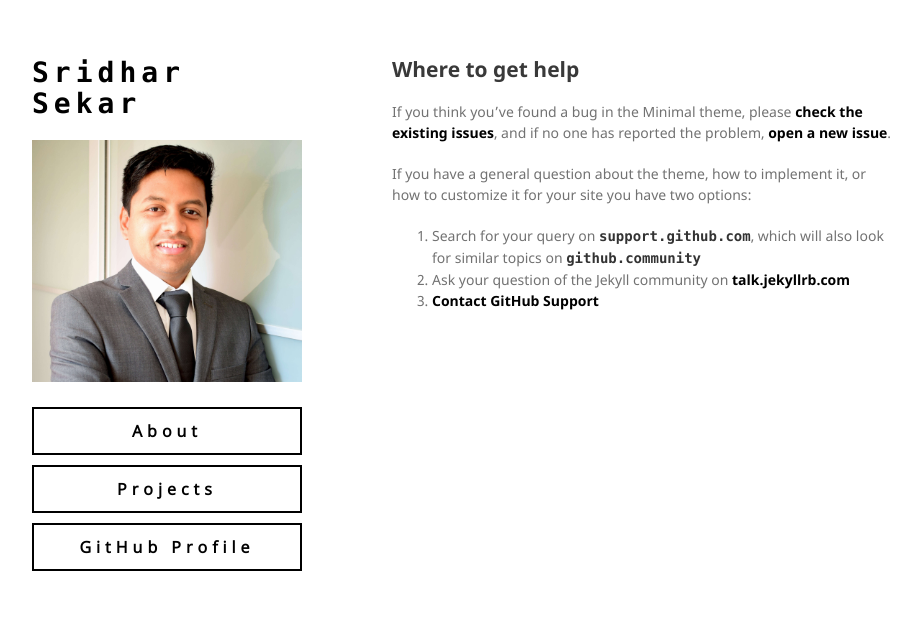
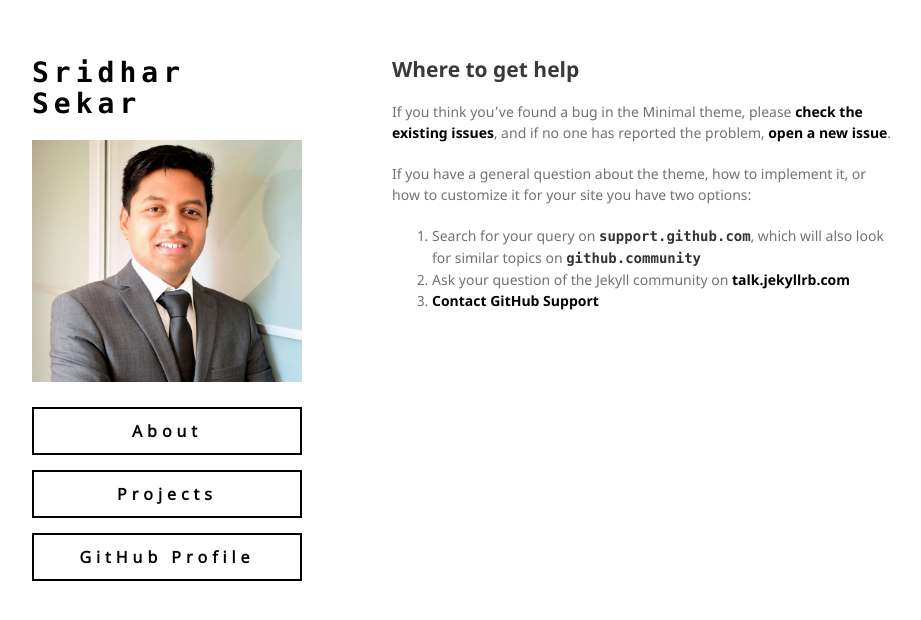
Before and after one commit to sridhar-portfolio/sridhar-portfolio.github.io, a Jekyll site: the page built from docs/SUPPORT.md, in a window 1280 px wide. Shown: the top 620 px of the page, without its empty margins (178-1099 px from the left). Built offline with Jekyll 4.4.1, drawn with Linux system fonts in a browser that asks for light colours; our own code applies the rules of GitHub Pages for plain Markdown files; the repository's description, which GitHub fills in, is left out.

Commit message:
Update jekyll-theme-minimal.scss

```diff
--- a/_sass/jekyll-theme-minimal.scss
+++ b/_sass/jekyll-theme-minimal.scss
@@ -308,7 +308,7 @@
   background-color: #fff;
   border: 2px solid #000;
   box-sizing: border-box;
-  margin-bottom: 10px;
+  margin-bottom: 15px;
   color: #000;
   cursor: pointer;
   display: inline-flex;
@@ -346,3 +346,9 @@
   color: #06f;
   fill: #06f;
 }
+
+@media (min-width: 768px) {
+  .button-59 {
+    min-width: 170px;
+  }
+}
```
